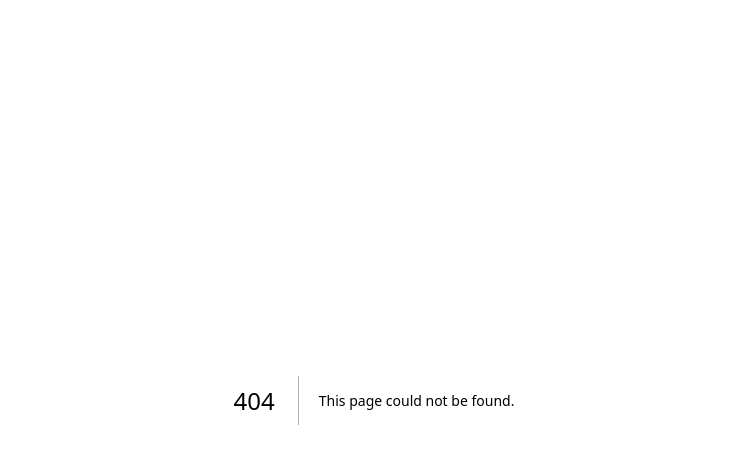
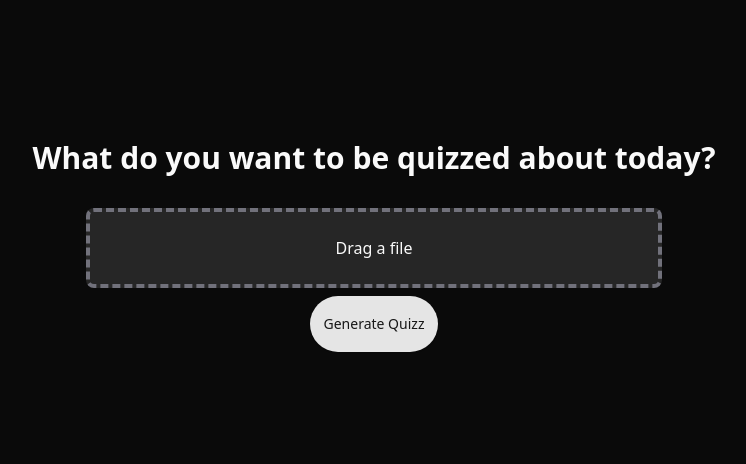
Before and after one commit to ErikPDN/quiz-app, a Next.js app: page /quizz/new in a window 1280 px wide. Before the commit this address had no page. Shown: the top 464 px of the page, without its empty margins (266-1012 px from the left). Built offline with nearby package versions, Linux system fonts and the light colour scheme.

Commit message:
Upload and parse the document

```diff
--- /dev/null
+++ b/src/app/quizz/new/UploadDoc.tsx
@@ -0,0 +1,39 @@
+"use client";
+import { useState } from "react"
+import { Button } from "@/components/ui/button"
+
+export const UploadDoc = () => {
+  const [document, setDucument] = useState<File | null | undefined>(null)
+  const [isLoading, setIsLoading] = useState<boolean>(false)
+
+  const handleSubmit = async (e: React.FormEvent<HTMLFormElement>) => {
+    e.preventDefault();
+    setIsLoading(true)
+
+    console.log(document)
+  }
+
+  return (
+    <div className="w-full flex justify-center">
+      <form className="max-w-xl w-full" onSubmit={handleSubmit}>
+        <label
+          htmlFor="document"
+          className="bg-secondary w-full flex h-20 rounded-md border-4 border-dashed border-zinc-500 relative cursor-pointer"
+        >
+          <div className="absolute inset-0 m-auto flex justify-center items-center">
+            {document && document?.name ? document.name : "Drag a file"}
+          </div>
+          <input
+            type="file"
+            id="document"
+            name="document"
+            className="relative block w-full h-full z-50
+          opacity-0"
+            onChange={(e) => setDucument(e?.target?.files?.[0])}
+          />
+        </label>
+        <Button size="lg" className="mt-2" type="submit">Generate Quizz</Button>
+      </form>
+    </div>
+  );
+};
--- /dev/null
+++ b/src/app/quizz/new/page.tsx
@@ -0,0 +1,15 @@
+import { UploadDoc } from "./UploadDoc";
+
+const page = () => {
+  return (
+    <div className="flex flex-col flex-1">
+      <main className="py-11 flex flex-col text-center gap-4 items-center flex-1 mt-24">
+        <h2 className="text-3xl font-bold mb-4">What do you want to be quizzed about today?</h2>
+
+        <UploadDoc />
+      </main>
+    </div>
+  )
+}
+
+export default page;
```
